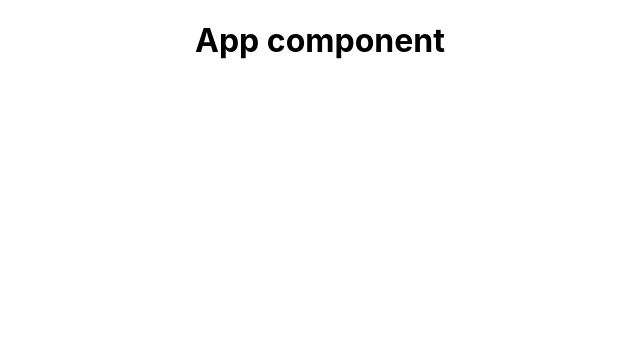
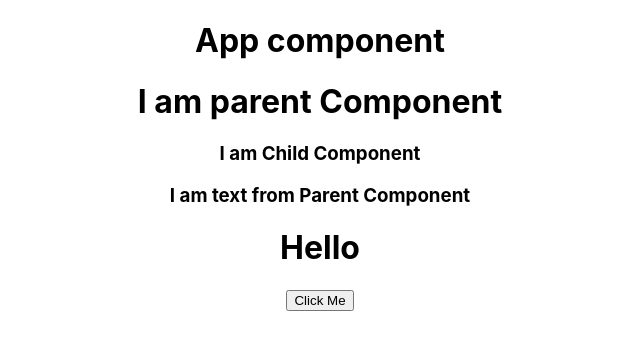
Before and after one commit to vanac17122001/todoapp, a React (Create React App) app: page / in a window 1280 px wide. Shown: the top 350 px of the page, without its empty margins (320-960 px from the left). Built offline with nearby package versions, Linux system fonts and the light colour scheme.

Commit message:
"concept basic React"

```diff
--- a/src/App.js
+++ b/src/App.js
@@ -1,10 +1,15 @@
 import logo from './logo.svg';
 import './App.css';
+import Parent from './components/Parent';
+import Sample from './components/Sample';
+
 
 function App() {
   return (
     <div className='App'>
       <h1>App component</h1>
+      <Parent></Parent>
+      <Sample></Sample>
     </div>
   );
 }
--- /dev/null
+++ b/src/components/Child.js
@@ -0,0 +1,13 @@
+import { render } from "@testing-library/react";
+import React, {Component} from "react";
+
+export default class Child extends Component{
+    render(){
+        return (
+            <div>
+                <h3>I am Child Component</h3>
+                <h3>{this.props.Title}</h3>
+            </div>
+        );
+    }
+}
--- a/src/components/Parent.js
+++ b/src/components/Parent.js
@@ -0,0 +1,13 @@
+import React,{Component} from "react";
+import Child from "./Child";
+
+export default class Parent extends Component{
+    render (){
+        return (
+            <div>
+                <h1>I am parent Component</h1>
+                <Child Title="I am text from Parent Component"></Child>
+            </div>
+        );
+    }
+}
--- /dev/null
+++ b/src/components/Sample.js
@@ -0,0 +1,23 @@
+import React, {Component} from "react";
+
+export default class Sample extends Component {
+    state={
+        a:'Hello'
+    };
+
+    handleButtonClick = () =>{
+        console.log('Inside Button Click');
+        // this.state.a = "You pressed Button";
+        this.setState({
+            a:"You clicked Button"
+        });
+    };
+    render (){
+        return (
+            <div>
+                <h1>{this.state.a}</h1>
+                <button type="button" onClick={this.handleButtonClick}>Click Me</button>
+            </div>
+        );
+    }
+}
```
